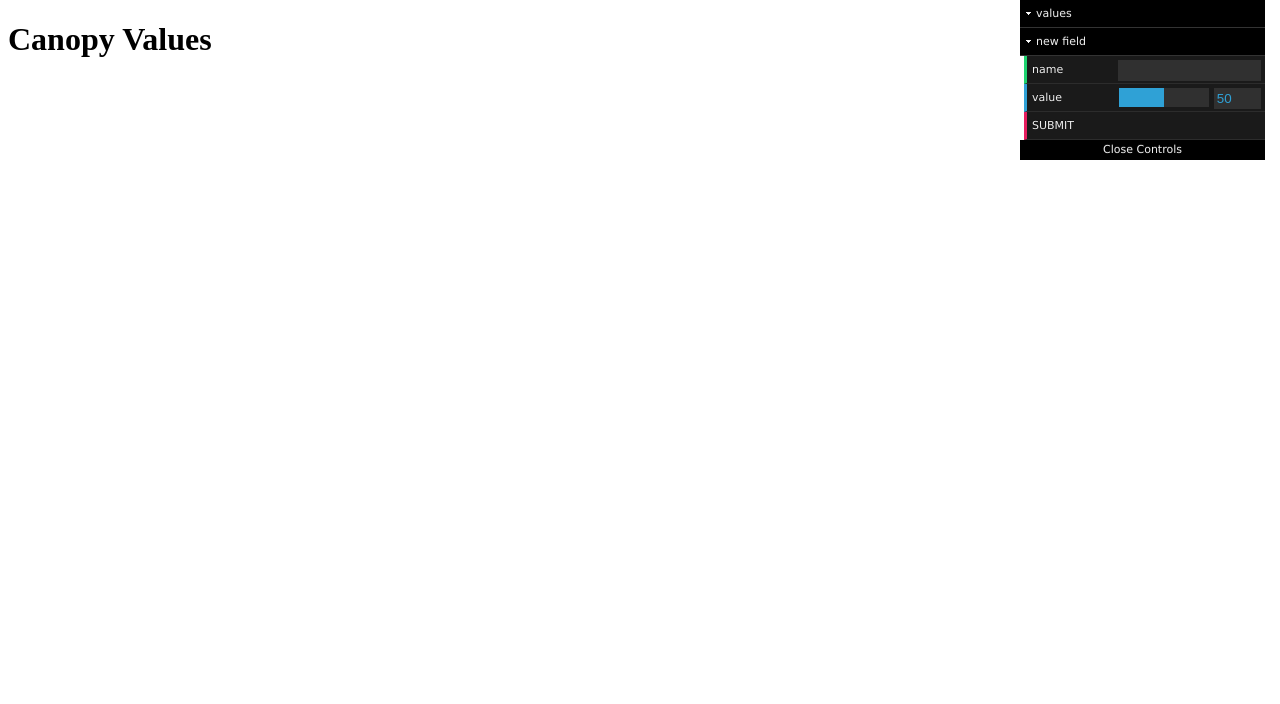
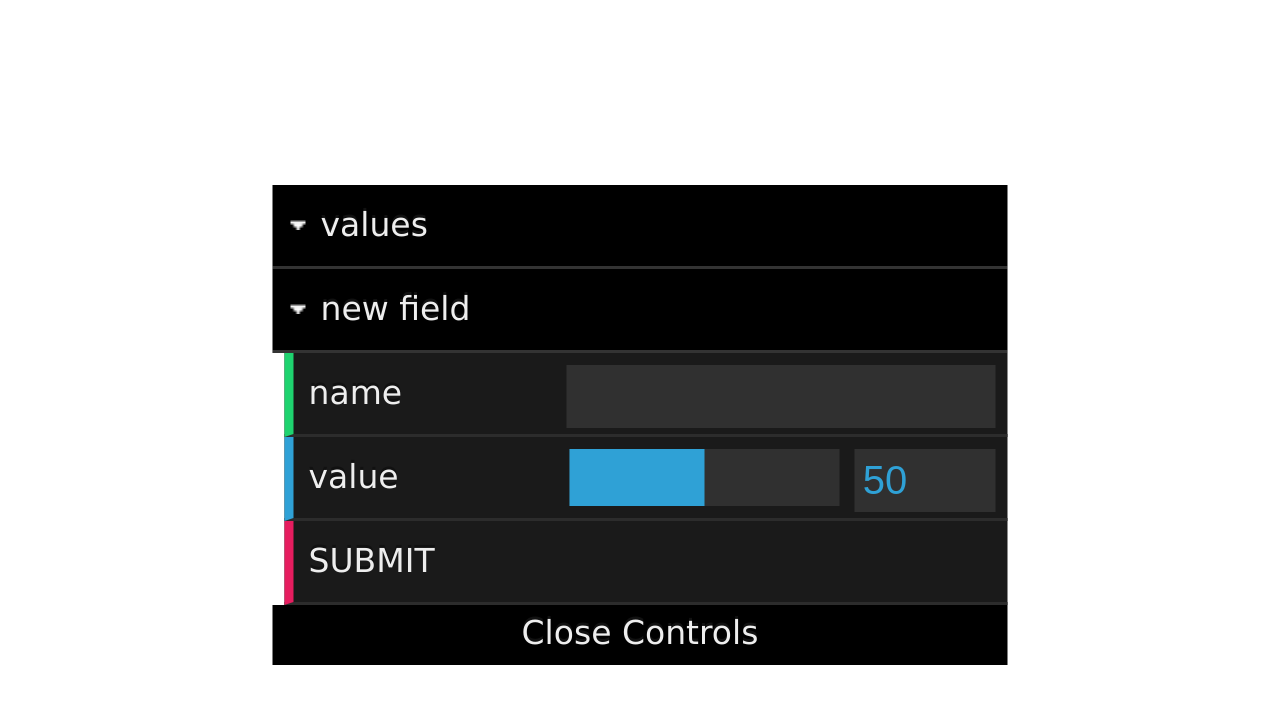
Before and after one commit to SotSF/canopy-values, a Flask app: template templates/values/index.html in a window 1280 px wide. Shown: the top 704 px of the page. Run offline with Flask 2, Linux system fonts and the light colour scheme; the template is opened without the code that fills it, so the values that code supplies are empty.

Commit message:
ummmm, hi

```diff
--- a/main.py
+++ b/main.py
@@ -47,9 +47,6 @@ def getValue(name):
     return jsonify(v.json())
 
 @app.route("/")
-def index():
-    return valuesIndex()
-
 @app.route("/values")
 def valuesIndex():
     return render_template("values/index.html")
@@ -68,4 +65,4 @@ if __name__ == '__main__':
     if args.public:
         host = '0.0.0.0'
         debug=False
-    app.run(host=host, debug=False)
+    app.run(host=host, debug=True)
--- a/static/js/index.js
+++ b/static/js/index.js
@@ -2,7 +2,10 @@ cube = {rotation: {x: 0, y: 0, z: 0}}
 camera = {position: {z: 0}}
 
 var values = {};
-const gui = new dat.GUI();
+const gui = new dat.GUI({autoPlace: false});
+gui.domElement.id = 'gui'
+document.getElementById('main').appendChild(gui.domElement)
+
 const folder = gui.addFolder('values')
 folder.open()
 
--- a/templates/values/index.html
+++ b/templates/values/index.html
@@ -1,8 +1,19 @@
 <!doctype html>
-<title>Canopy VAlues</title>
+<title>Canopy Values</title>
 <link rel="stylesheet" href="{{ url_for('static', filename='js/dat.gui.css') }}">
+<style>
+    #main{
+        position: absolute;
+        top: 50%;
+        left: 50%;
+      }
+      #gui{
+        -webkit-transform:scale(0.9, 0.9);
+        transform:translate(-50%, -75px) scale(300%);
+      }
+</style>
 <body>
-    <h1>Canopy Values</h1>
+    <div id="main"></div>
     <script type="text/javascript" src="/static/js/dat.gui/dat.gui.min.js"></script>
     <script type="text/javascript" src="/static/js/index.js"></script>
 </body>
```
